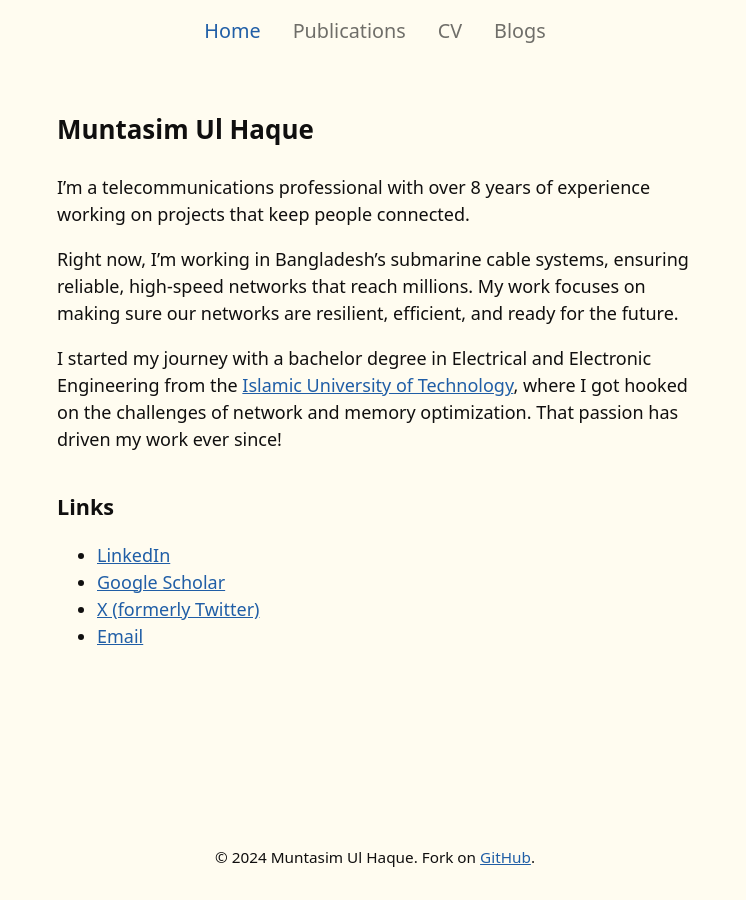
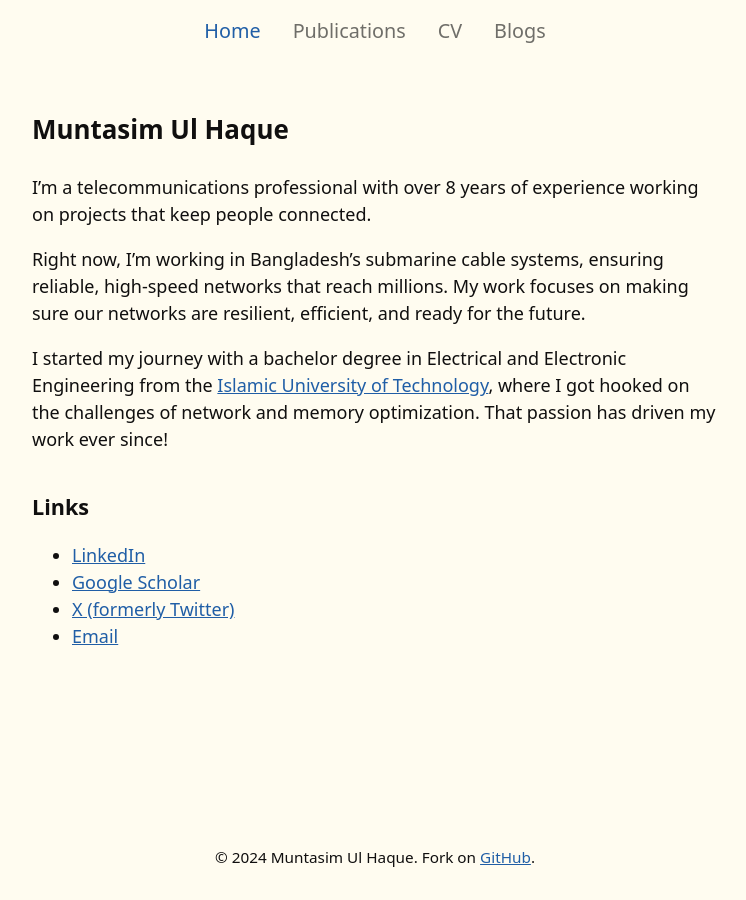
Before and after one commit to muntasimulhaque/muntasimulhaque.github.io, a Jekyll site: the page built from index.md, in a window 1280 px wide. Shown: the whole page, without its empty margins (265-1011 px from the left). Built offline with Jekyll 4.4.1, drawn with Linux system fonts in a browser that asks for light colours; our own code applies the rules of GitHub Pages for plain Markdown files.

Commit message:
Update main.css

```diff
--- a/assets/css/main.css
+++ b/assets/css/main.css
@@ -5,7 +5,7 @@
     --link-color: #205EA6;
     --selection-color: #FFF5D6;
     --navigation-menu-color: #6F6E69;
-    --max-content-width: 700px;
+    --max-content-width: 750px;
 	--font-stack: system-ui, -apple-system, BlinkMacSystemFont,
                    "Segoe UI", Roboto, Oxygen, Ubuntu, Cantarell,
                    "Open Sans", "Helvetica Neue", sans-serif;
```
